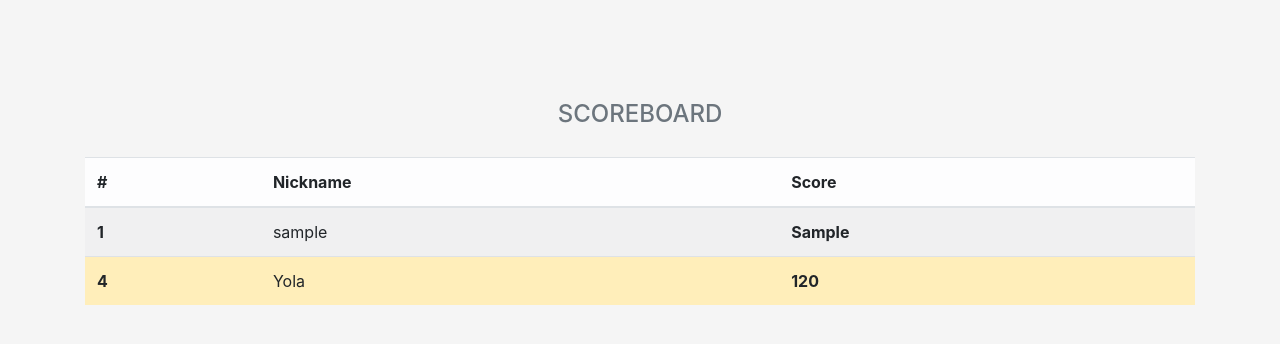
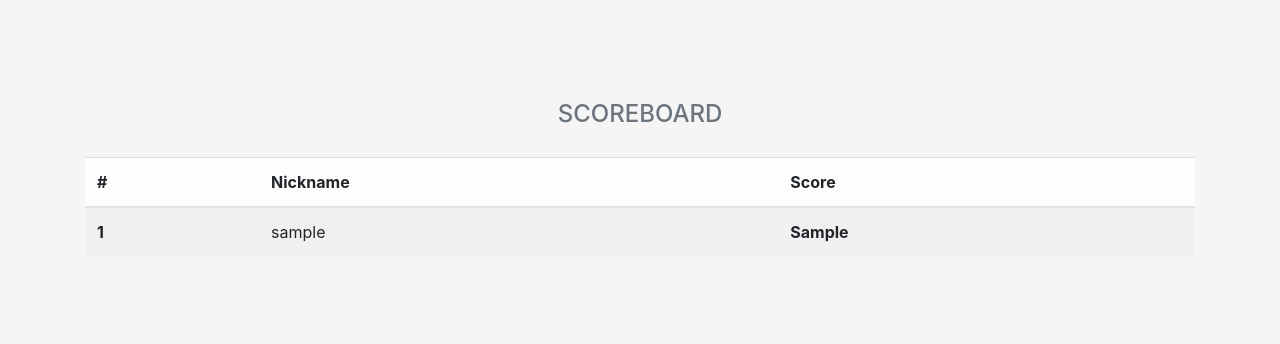
Before and after one commit to Sinketsu/informatics_php_lab, a PHP site: page /scoreboard.php in a window 1280 px wide. Shown: the top 344 px of the page. Run offline with PHP 8.4, Linux system fonts and the light colour scheme; tables that the repository leaves empty or names only in its code hold one stand-in row (values such as "Sample post").

Commit message:
try create scoreboard

```diff
--- a/scoreboard.php
+++ b/scoreboard.php
@@ -30,28 +30,36 @@
             <tbody>
             <?php
                 include_once 'utils/dbworker.php';
+                include_once 'utils/auth.php';
 
                 $pdo = get_PDO();
+
+                $user_id = auth_get_user($_COOKIE);
+                $current_username = null;
+                if (!is_null($user_id)) {
+                    $stmt = $pdo->prepare("SELECT username FROM users WHERE id = :id");
+                    $stmt->execute($user_id);
+                    $row = $stmt->fetch();
+
+                    $current_username = $row['username'];
+                }
+
                 $stmt = $pdo->prepare("SELECT username, points FROM users ORDER BY points DESC ");
                 $stmt->execute();
 
                 $i = 1;
                 while($row = $stmt->fetch()) {
-                    print "<tr>
+                    print "<tr" . ((!is_null($current_username) and $row['username'] == $current_username) ?
+                            " class=\"table-warning\"" : "") . ">
                             <th scope=\"row\" >$i</th>
                             <td >$row[username]</td>
                             <td class=\"font-weight-bold\">$row[points]</td>
                             </tr>";
+                    $i++;
                 }
 
 
             ?>
-            <tr class="table-warning">
-                <th scope="row" >4</th>
-                <td >Yola</td>
-                <td class="font-weight-bold">120</td>
-            </tr>
-
             </tbody>
         </table>
     </div>
```
